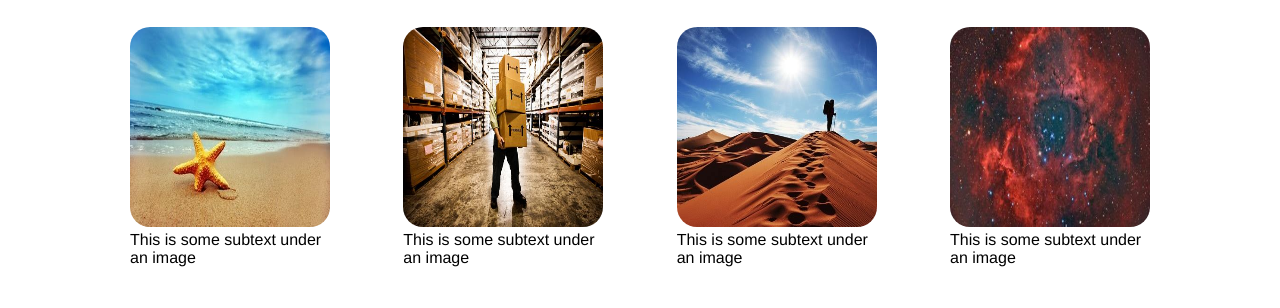
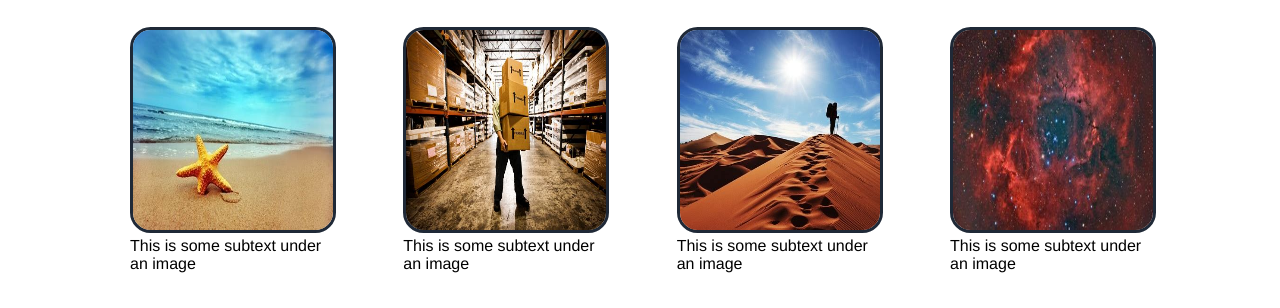
Before and after one commit to BradGrensewich/landing-page, a plain HTML site: page index.html in a window 1280 px wide. Shown: the part 492-800 px from the top of the page. Drawn offline with Linux system fonts and the light colour scheme.

Commit message:
added borders to images

```diff
--- a/style.css
+++ b/style.css
@@ -109,6 +109,7 @@ button {
 .container img {
   max-width: 200px;
   border-radius: 10%;
+  border: 3px solid #1F2937;
 
 }
 
```
